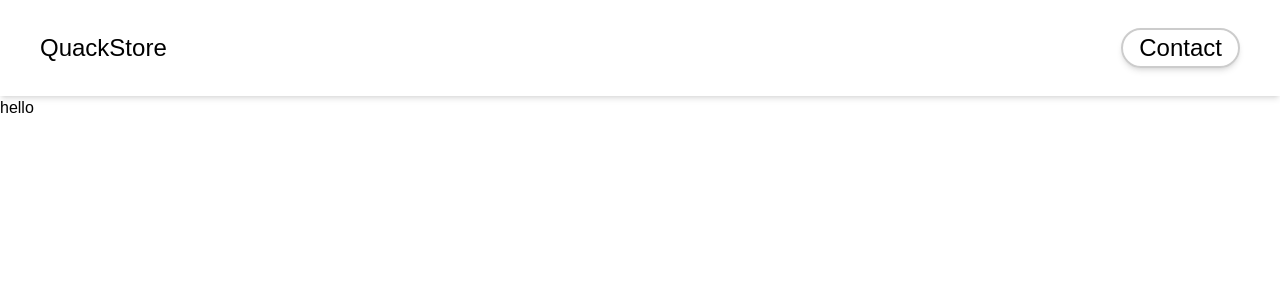
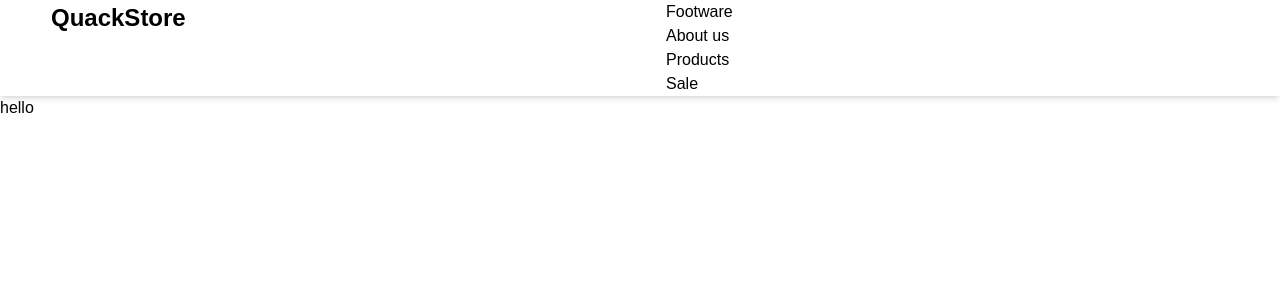
Before and after one commit to ElAndy94/QuackStore, a Next.js app: page / in a window 1280 px wide. Shown: the top 300 px of the page. Built offline with nearby package versions, Linux system fonts and the light colour scheme; no server answers; a web font is replaced by a local one.

Commit message:
adding navbar

```diff
--- a/components/Header.tsx
+++ b/components/Header.tsx
@@ -1,4 +1,6 @@
+import Link from 'next/link';
 import useScrollDirection from '../utils/helpers/UseScrollDirection';
+import Icon from './UI/Icon';
 
 const Header = () => {
   const scrollDirection = useScrollDirection();
@@ -8,18 +10,48 @@ const Header = () => {
         scrollDirection === 'down' ? '-top-24' : 'top-0 bg-slate-100 shadow-md'
       }`}
     >
-      <div className="flex flex-row justify-between items-center w-full max-w-[1200px] my-0 mx-auto px-4 lg:px-0">
-        <p className="md:text-lg">QuackStore</p>
-        <button
-          className="md:text-lg border-2 border-black rounded-3xl px-4 shadow-md hover:shadow-lg hover:brightness-125 transition-all duration-200"
-          onClick={() => {
-            document.querySelector('#form')!.scrollIntoView({
-              behavior: 'smooth',
-            });
-          }}
-        >
-          Contact
-        </button>
+      <div className="wrapper flex-row justify-between items-center w-full my-0 mx-auto px-4 lg:px-0">
+        <nav className="w-full flex justify-between">
+          <ul>
+            <li>
+              <Link href={'#'}>
+                <p className="md:text-lg font-bold">QuackStore</p>
+              </Link>
+            </li>
+          </ul>
+
+          <ul>
+            <li>
+              <Link href={'#'}>Footware</Link>
+            </li>
+            <li>
+              <Link href={'#'}>About us</Link>
+            </li>
+            <li>
+              <Link href={'#'}>Products</Link>
+            </li>
+            <li>
+              <Link href={'#'}>Sale</Link>
+            </li>
+          </ul>
+          <ul>
+            <li>
+              <Link href={'#'}>
+                <Icon name="search" />
+              </Link>
+            </li>
+            <li>
+              <Link href={'#'}>
+                <Icon name="search" />
+              </Link>
+            </li>
+            <li>
+              <Link href={'#'}>
+                <Icon name="search" />
+              </Link>
+            </li>
+          </ul>
+        </nav>
       </div>
     </header>
   );
--- a/components/UI/Icon.tsx
+++ b/components/UI/Icon.tsx
@@ -1,29 +1,47 @@
 import clsx from 'clsx';
 import { ReactSVG } from 'react-svg';
-import * as icons from '/assets/icons';
+import BackArrowIcon from '/assets/icons/back-arrow.svg';
+import BottomChevronIcon from '/assets/icons/bottom-chevron.svg';
+import BrandIcon from '/assets/icons/brand.svg';
+import ChevronIcon from '/assets/icons/chevron.svg';
+import ClosedEyeIcon from '/assets/icons/closed-eye.svg';
+import CopyIcon from '/assets/icons/copy.svg';
+import CrossIcon from '/assets/icons/cross.svg';
+import DateIcon from '/assets/icons/date.svg';
+import DefaultImageIcon from '/assets/icons/default-image.svg';
+import ErrorExclamationIcon from '/assets/icons/error-exclamation.svg';
+import ImageErrorIcon from '/assets/icons/image-error.svg';
+import NoOffersIcon from '/assets/icons/no-offers.svg';
+import OffersIcon from '/assets/icons/offers.svg';
+import OpenEyeIcon from '/assets/icons/open-eye.svg';
+import RadioIcon from '/assets/icons/radio-button.svg';
+import RocketIcon from '/assets/icons/rocket.svg';
+import SearchIcon from '/assets/icons/search.svg';
+import checkboxTick from '/assets/icons/tick.svg';
+import TimeIcon from '/assets/icons/time.svg';
+import UploadIcon from '/assets/icons/upload.svg';
 
 const ICONS = {
-  tick: icons.checkboxTick,
-  cross: icons.CrossIcon,
-  search: icons.SearchIcon,
-  chevron: icons.ChevronIcon,
-  brand: icons.BrandIcon,
-  ad: icons.AdsIcon,
-  upload: icons.UploadIcon,
-  offers: icons.OffersIcon,
-  copy: icons.CopyIcon,
-  rocket: icons.RocketIcon,
-  time: icons.TimeIcon,
-  date: icons.DateIcon,
-  'open-eye': icons.OpenEyeIcon,
-  'closed-eye': icons.ClosedEyeIcon,
-  'back-arrow': icons.BackArrowIcon,
-  'error-exclamation': icons.ErrorExclamationIcon,
-  'default-image': icons.DefaultImageIcon,
-  'image-error': icons.ImageErrorIcon,
-  'bottom-chevron': icons.BottomChevronIcon,
-  'no-offers': icons.NoOffersIcon,
-  radio: icons.RadioIcon,
+  tick: checkboxTick,
+  cross: CrossIcon,
+  search: SearchIcon,
+  chevron: ChevronIcon,
+  brand: BrandIcon,
+  upload: UploadIcon,
+  offers: OffersIcon,
+  copy: CopyIcon,
+  rocket: RocketIcon,
+  time: TimeIcon,
+  date: DateIcon,
+  'open-eye': OpenEyeIcon,
+  'closed-eye': ClosedEyeIcon,
+  'back-arrow': BackArrowIcon,
+  'error-exclamation': ErrorExclamationIcon,
+  'default-image': DefaultImageIcon,
+  'image-error': ImageErrorIcon,
+  'bottom-chevron': BottomChevronIcon,
+  'no-offers': NoOffersIcon,
+  radio: RadioIcon,
 };
 
 export type IconNames = keyof typeof ICONS;
--- a/styles/globals.css
+++ b/styles/globals.css
@@ -56,7 +56,11 @@
     @apply text-5xl;
   }
 }
-
+@layer components {
+  .wrapper {
+    @apply flex max-w-[1178px];
+  }
+}
 html,
 body {
   font-size: 16px;
```
Also changed, not shown: public/assets/icons/index.ts (deleted, +0 -45 lines).
